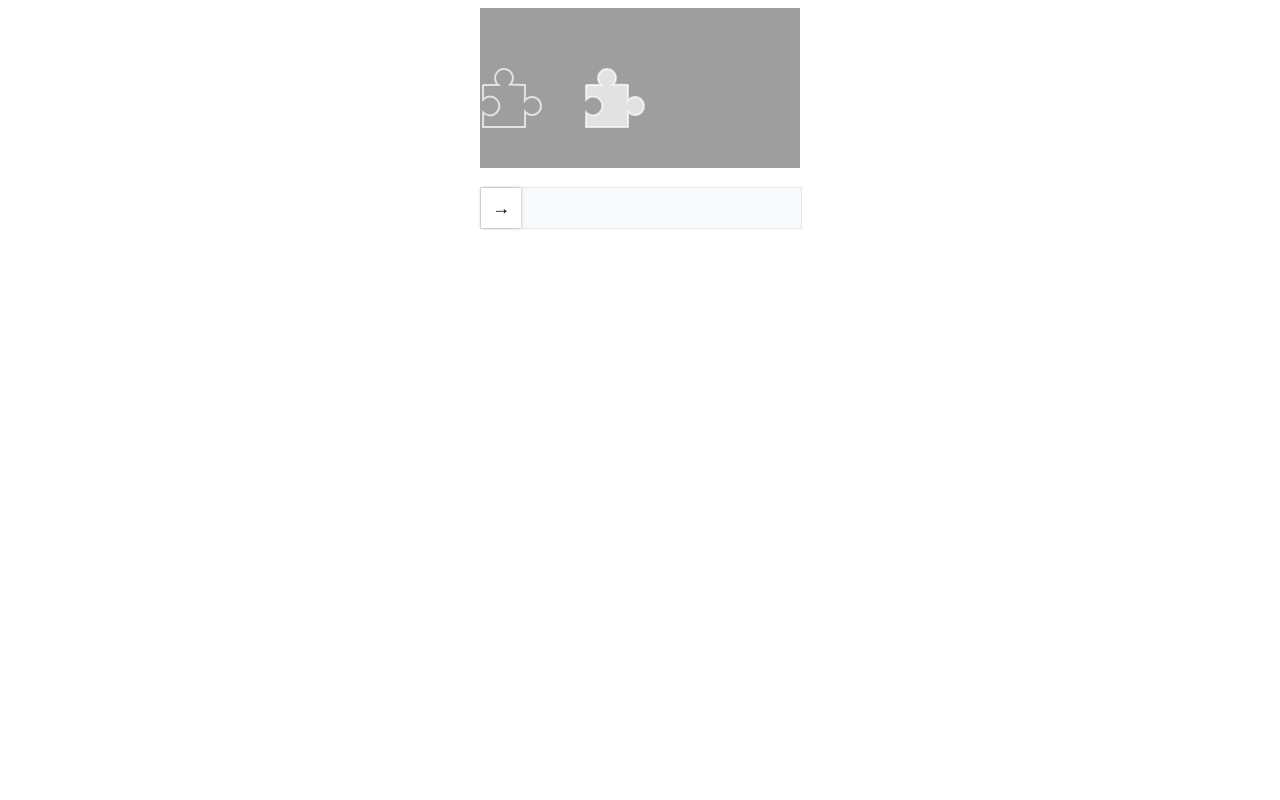
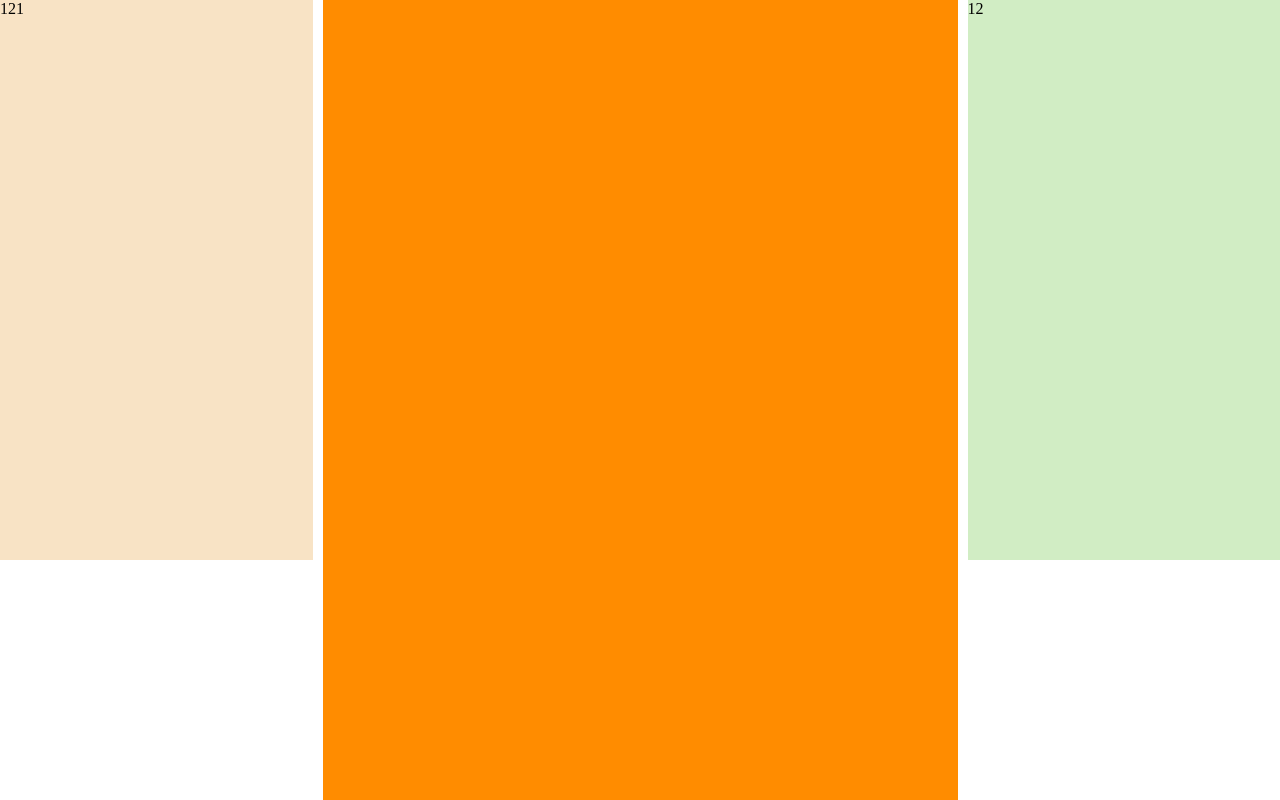
Before and after one commit to AuroraHan/MPlus, a Vue app: page / in a window 1280 px wide. Built offline with nearby package versions, Linux system fonts and the light colour scheme; grey boxes are pictures that could not be loaded.

Commit message:
添加elementUI和调整首页样式

```diff
--- /dev/null
+++ b/auto-imports.d.ts
@@ -0,0 +1,5 @@
+// Generated by 'unplugin-auto-import'
+export {}
+declare global {
+
+}
--- a/package.json
+++ b/package.json
@@ -10,6 +10,7 @@
   },
   "dependencies": {
     "axios": "^1.2.0",
+    "element-plus": "^2.2.26",
     "sass": "^1.55.0",
     "sass-loader": "^13.1.0",
     "vue": "^3.2.37"
@@ -20,6 +21,8 @@
     "less": "^4.1.3",
     "less-loader": "^11.1.0",
     "typescript": "^4.6.4",
+    "unplugin-auto-import": "^0.12.0",
+    "unplugin-vue-components": "^0.22.11",
     "vite": "^3.1.0",
     "vue-tsc": "^0.40.4"
   }
--- a/src/App.vue
+++ b/src/App.vue
@@ -1,25 +1,27 @@
 <template>
-  <!-- <MAvatar
-    size="100px"
-    shape="square"
-    src="https://empty"
-    @error="errorHandler"
-  >
-    <img
-      src="https://cube.elemecdn.com/e/fd/0fc7d20532fdaf769a25683617711png.png"
-    />
-  </MAvatar> -->
-  <!-- <MyImg></MyImg> -->
-  <MySlider :on-success="success" :onFail="fail"></MySlider>
-  <!-- <MyDropDown :option-data="dropData.dropArr" width="300px" size="18px"></MyDropDown> -->
-  <!-- <button @click="openSeachBar">显示搜索框</button>
-  <button @click="closeSeachBar">隐藏搜索框搜索框</button> -->
+  <el-row :gutter="10">
+    <!-- 左侧列 -->
+    <el-col :span="6">
+      <div :class="[ns.e('left')]">121</div>
+    </el-col>
+
+    <!-- 中间列 -->
+    <el-col :span="12">
+      <div :class="[ns.e('content')]">
+        <!-- <MySlider :on-success="success" :onFail="fail"></MySlider> -->
+        <!-- <MyDropDown :option-data="dropData.dropArr" width="300px" size="18px"></MyDropDown> -->
+      </div>
+    </el-col>
+
+    <!-- 右侧列 -->
+    <el-col :span="6">
+      <div :class="[ns.e('right')]">12</div>
+    </el-col>
+  </el-row>
 </template>
 
 <script setup lang="ts">
 import { reactive, onMounted } from "vue";
-import MAvatar from "@/components/avatar/MAvatar.vue";
-import MyImg from "@/myTest/lazy/MyImg.vue";
 import MySlider from "@/components/slider/MSlider.vue";
 import MyDropDown from "@/components/dropdown/MDropdown.vue"
 import { useNamespace } from "@/hooks/use-namespace";
@@ -30,11 +32,11 @@ const ns = useNamespace("main");
 //全局搜索
 const { openSeachBar, closeSeachBar } = useSeach
 onMounted(() => {
-  // window.addEventListener('keydown', (e) => {
-  //   if (e.altKey && e.key === 'k') {
-  //     openSeachBar();
-  //   }
-  // })
+  window.addEventListener('keydown', (e) => {
+    if (e.altKey && e.key === 'k') {
+      openSeachBar();
+    }
+  })
 })
 
 const state = reactive({
@@ -51,10 +53,6 @@ const dropData = reactive({
   ]
 })
 
-const errorHandler = (e: Event) => {
-  console.log(e);
-};
-
 const success = () => {
   console.log(1111);
 };
@@ -66,9 +64,19 @@ const fail = () => {
 
 <style scoped lang="scss">
 @include block(main) {
-  width: 400px;
-  height: 300px;
-  border: 1px solid rgb(232, 226, 226);
-  margin: 100px auto;
+  @include element(left) {
+    background-color: #f8e3c5;
+    height: 70vh;
+  }
+
+  @include element(content) {
+    background-color: darkorange;
+    height: 100vh;
+  }
+
+  @include element(right) {
+    background-color: #d1edc4;
+    height: 70vh;
+  }
 }
 </style>
--- a/src/components/search/SearchBar.vue
+++ b/src/components/search/SearchBar.vue
@@ -38,6 +38,7 @@ const submit = () => {
     position: absolute;
     top: 20%;
     left: 36%;
+    z-index: 99;
 
     @include element(container) {
         margin-top: 4px;
--- a/vite.config.ts
+++ b/vite.config.ts
@@ -1,13 +1,24 @@
-import path from "path";
-import { defineConfig } from "vite";
-import vue from "@vitejs/plugin-vue";
+import path from 'path';
+import { defineConfig } from 'vite';
+import AutoImport from 'unplugin-auto-import/vite';
+import Components from 'unplugin-vue-components/vite';
+import vue from '@vitejs/plugin-vue';
+import { ElementPlusResolver } from 'unplugin-vue-components/resolvers';
 
 // https://vitejs.dev/config/
 export default defineConfig({
-  plugins: [vue()],
+  plugins: [
+    vue(),
+    AutoImport({
+      resolvers: [ElementPlusResolver()],
+    }),
+    Components({
+      resolvers: [ElementPlusResolver()],
+    }),
+  ],
   resolve: {
     alias: {
-      "@": path.resolve(__dirname, "./src"),
+      '@': path.resolve(__dirname, './src'),
     },
   },
   // sass 配置
```
Also changed, not shown: components.d.ts (added, +20 -0 lines), src/components/avatar/MAvatar.vue (+12 -1 lines), 1 other file (tests, documents, lock files or other folders).
